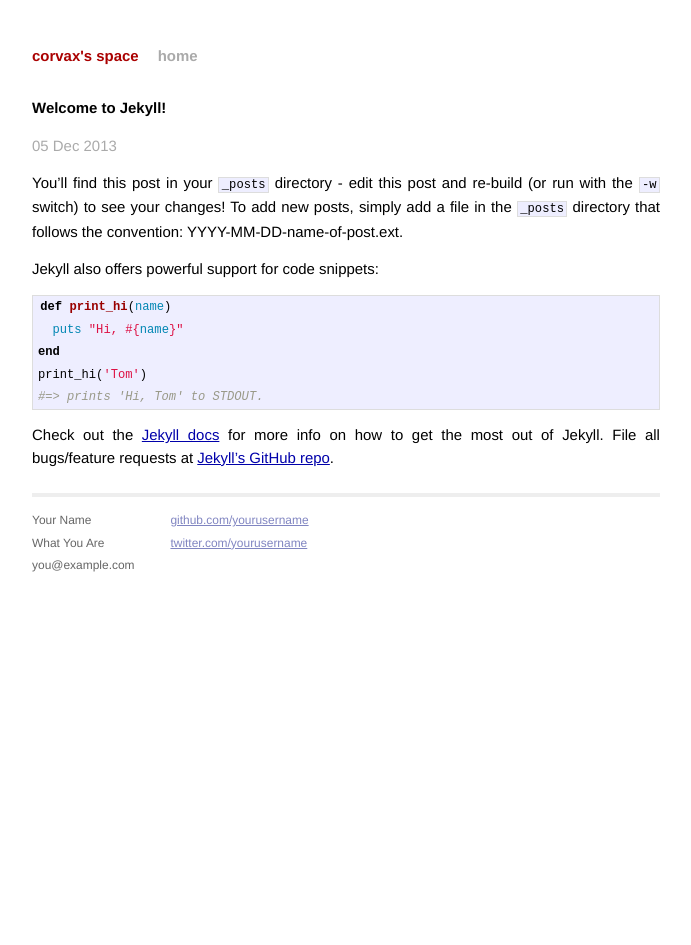
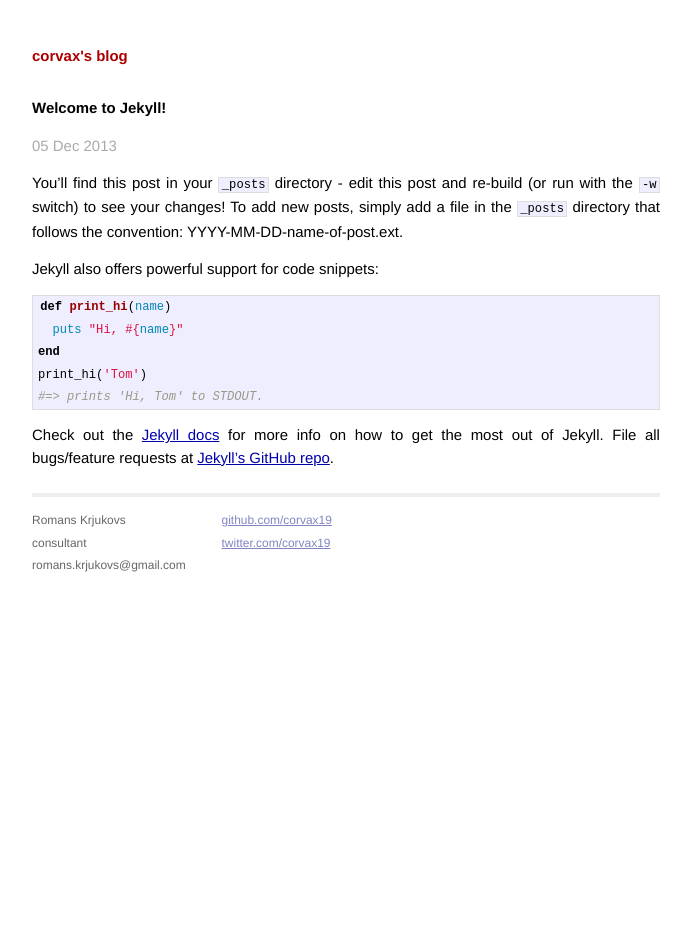
Before and after one commit to corvax19/corvax19.github.io, a Jekyll site: the page built from _posts/2013-12-05-welcome-to-jekyll.markdown, in a window 1280 px wide. Shown: the whole page, without its empty margins (294-985 px from the left). Built offline with Jekyll 4.4.1, drawn with Linux system fonts in a browser that asks for light colours; Markdown is read by kramdown in place of the engine named in the settings.

Commit message:
Correct contacts and site name

```diff
--- a/_config.yml
+++ b/_config.yml
@@ -1,3 +1,3 @@
-name: corvax's space
+name: corvax's blog
 markdown: redcarpet
 pygments: true
--- a/_layouts/default.html
+++ b/_layouts/default.html
@@ -18,7 +18,7 @@
         <div class="site">
           <div class="header">
             <h1 class="title"><a href="/">{{ site.name }}</a></h1>
-            <a class="extra" href="/">home</a>
+            <a class="extra" href="/"></a>
           </div>
 
           {{ content }}
@@ -26,15 +26,15 @@
           <div class="footer">
             <div class="contact">
               <p>
-                Your Name<br />
-                What You Are<br />
-                you@example.com
+                Romans Krjukovs<br />
+                consultant<br />
+                romans.krjukovs@gmail.com
               </p>
             </div>
             <div class="contact">
               <p>
-                <a href="https://github.com/yourusername">github.com/yourusername</a><br />
-                <a href="https://twitter.com/yourusername">twitter.com/yourusername</a><br />
+                <a href="https://github.com/corvax19">github.com/corvax19</a><br />
+                <a href="https://twitter.com/corvax19">twitter.com/corvax19</a><br />
               </p>
             </div>
           </div>
```
